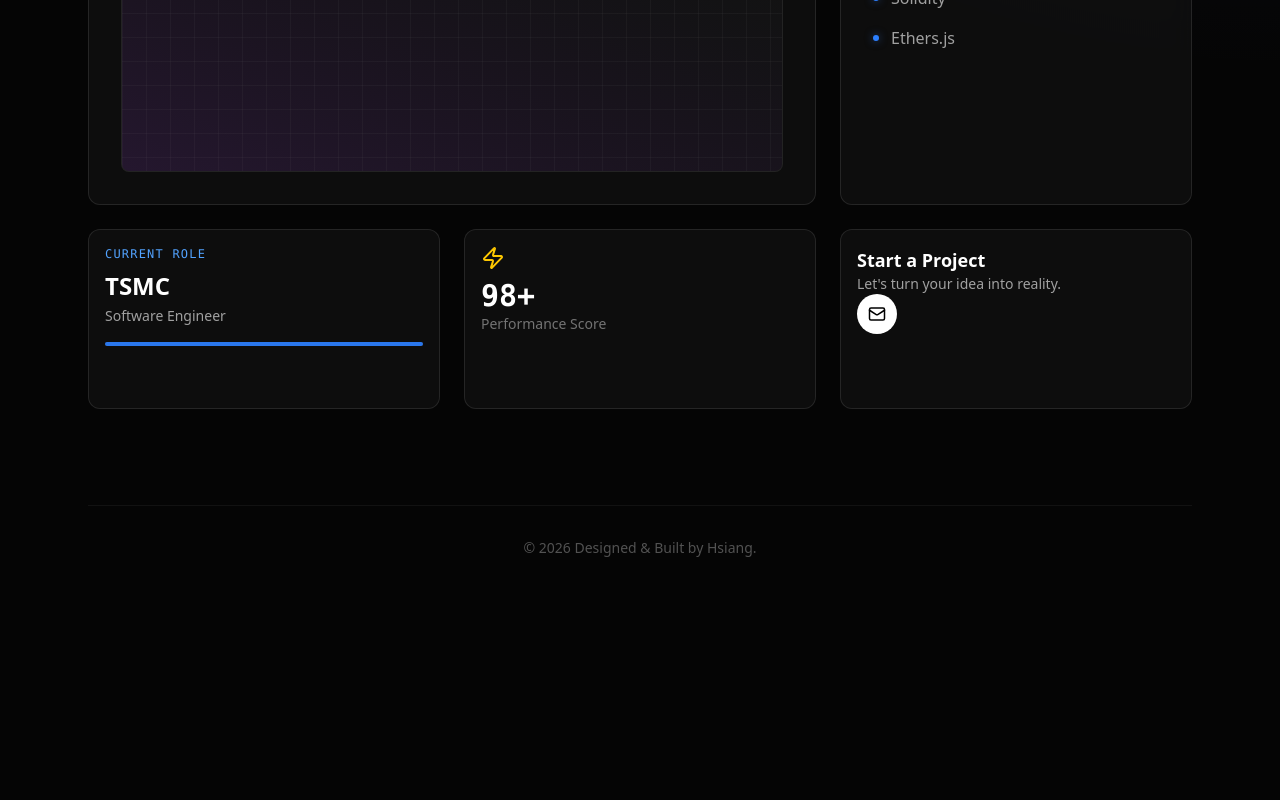
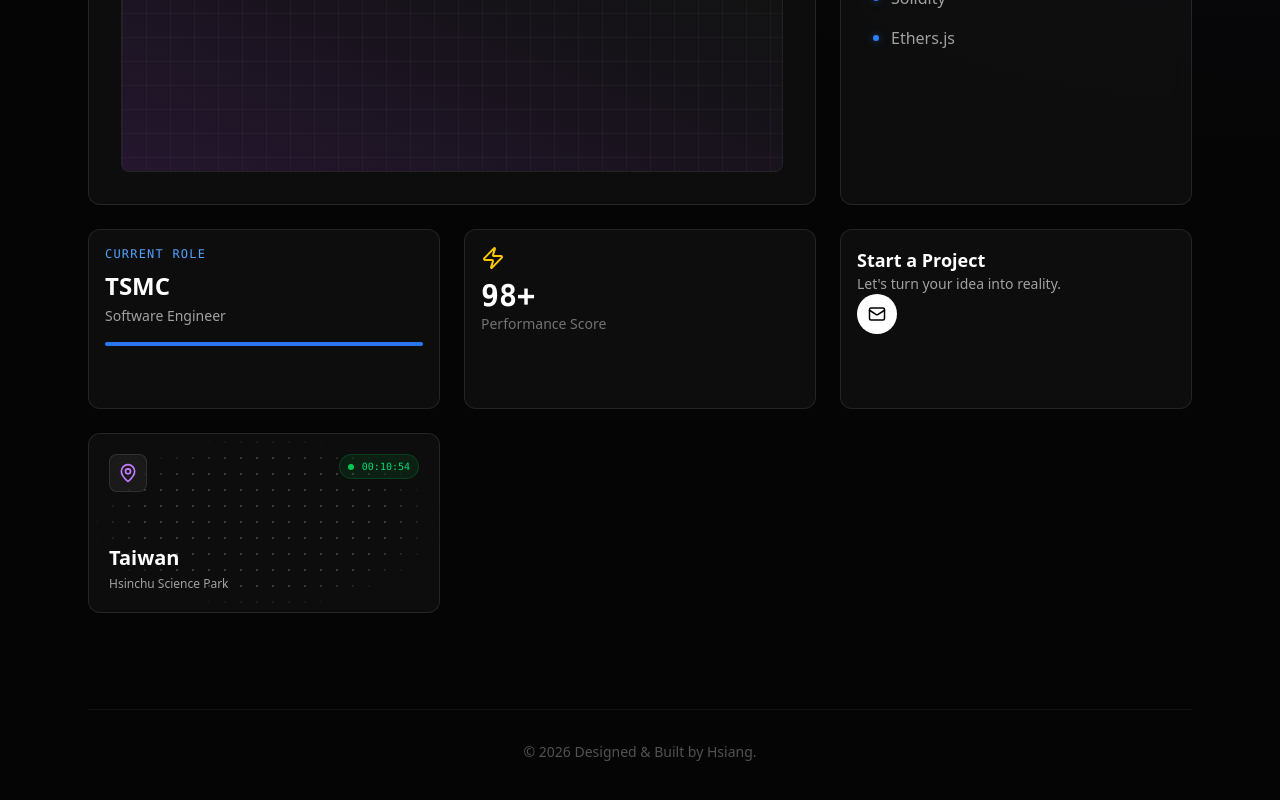
Before and after one commit to chienhsiang-hung/chienhsiang-hung.github.io, a React (Vite) app: page / in a window 1280 px wide. Shown: the part 919-1719 px from the top of the page. Before the commit the page ends 1517 px from the top, so only its background shows below. Built offline with nearby package versions, Linux system fonts and the light colour scheme.

Commit message:
feat: add real-time clock and location display in SpotlightCard component

```diff
--- a/src/App.tsx
+++ b/src/App.tsx
@@ -1,8 +1,29 @@
+import { useRef, useState, useEffect } from 'react';
 import Spline from '@splinetool/react-spline';
-import { Github, Layers, Zap, Code, Mail, ArrowRight } from 'lucide-react';
+import { Github, Layers, Zap, Code, Mail, ArrowRight, MapPin } from 'lucide-react';
 import SpotlightCard from './SpotlightCard';
 
 function App() {
+  const [time, setTime] = useState("");
+
+  useEffect(() => {
+    const updateTime = () => {
+      const now = new Date();
+      const timeString = now.toLocaleTimeString('en-US', {
+        hour12: false,
+        hour: '2-digit',
+        minute: '2-digit',
+        second: '2-digit',
+        timeZone: 'Asia/Taipei'
+      });
+      setTime(timeString);
+    };
+
+    updateTime();
+    const interval = setInterval(updateTime, 1000);
+    return () => clearInterval(interval);
+  }, []);
+
   return (
     <div className="min-h-screen w-full relative overflow-x-hidden selection:bg-purple-500/30">
 
@@ -132,6 +153,32 @@ function App() {
             </div>
           </SpotlightCard>
 
+          <SpotlightCard className="p-0 relative overflow-hidden min-h-[160px] h-full flex flex-col justify-between">
+            {/* (Map Grid Effect) */}
+            <div className="absolute inset-0 opacity-20 pointer-events-none">
+              <div className="absolute inset-0 bg-[radial-gradient(#ffffff_1px,transparent_1px)] [background-size:16px_16px] [mask-image:radial-gradient(ellipse_50%_50%_at_50%_50%,#000_70%,transparent_100%)]"></div>
+            </div>
+
+            <div className="relative z-10 p-5 h-full flex flex-col justify-between">
+              <div className="flex justify-between items-start">
+                <div className="p-2 bg-neutral-800/50 rounded-lg border border-white/10 backdrop-blur-md">
+                  <MapPin size={20} className="text-purple-400" />
+                </div>
+                <div className="px-2 py-1 bg-green-500/10 border border-green-500/20 rounded-full text-[10px] text-green-400 font-mono flex items-center gap-2">
+                  <span className="relative flex h-1.5 w-1.5">
+                    <span className="animate-ping absolute inline-flex h-full w-full rounded-full bg-green-400 opacity-75"></span>
+                    <span className="relative inline-flex rounded-full h-1.5 w-1.5 bg-green-500"></span>
+                  </span>
+                  {time || "Loading..."}
+                </div>
+              </div>
+
+              <div>
+                <h3 className="text-xl font-bold text-white">Taiwan</h3>
+                <p className="text-xs text-neutral-400 mt-1">Hsinchu Science Park</p>
+              </div>
+            </div>
+          </SpotlightCard>
         </section>
 
         <footer className="mt-24 pt-8 border-t border-white/5 text-center text-neutral-600 text-sm">
```
